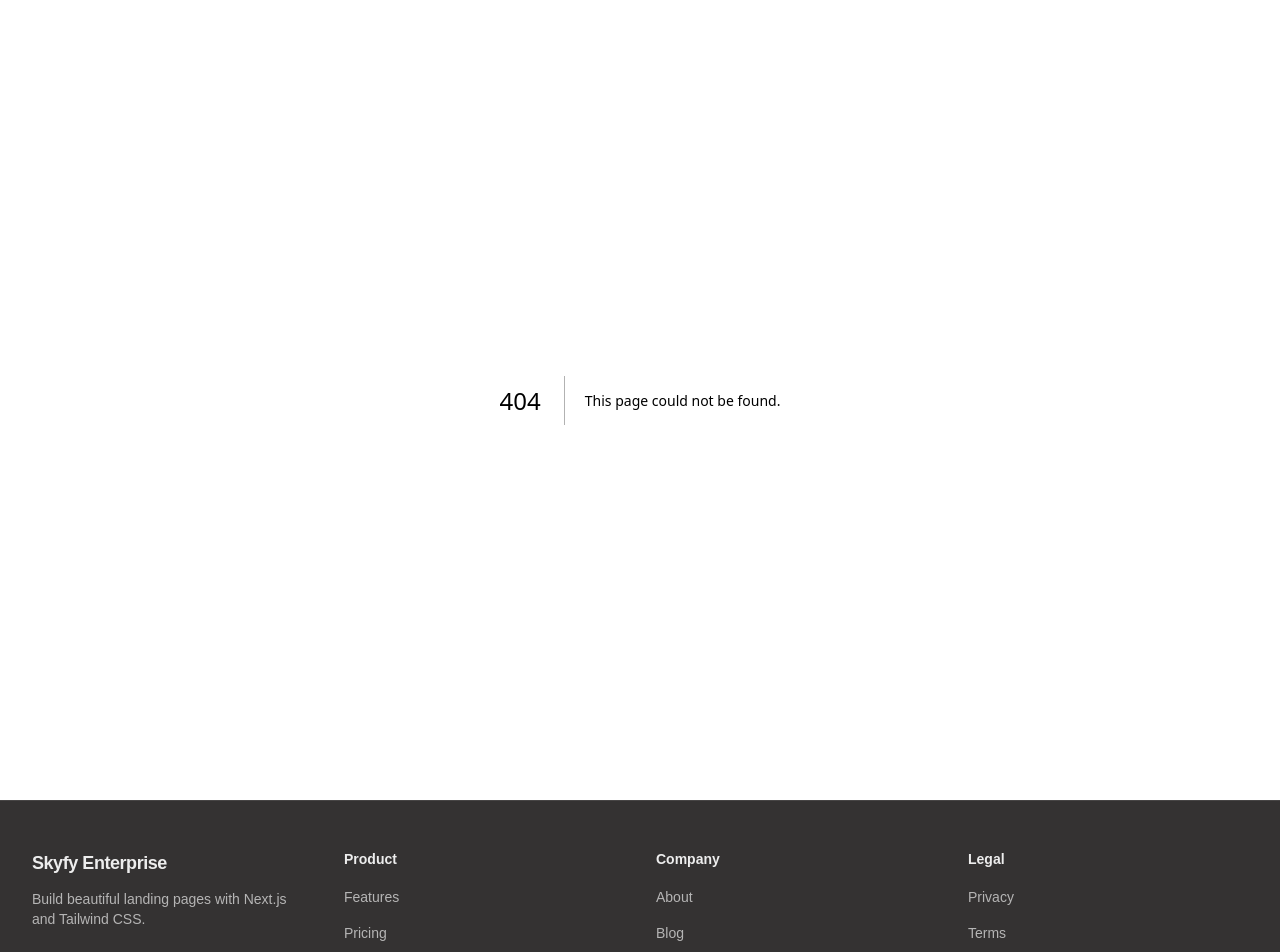
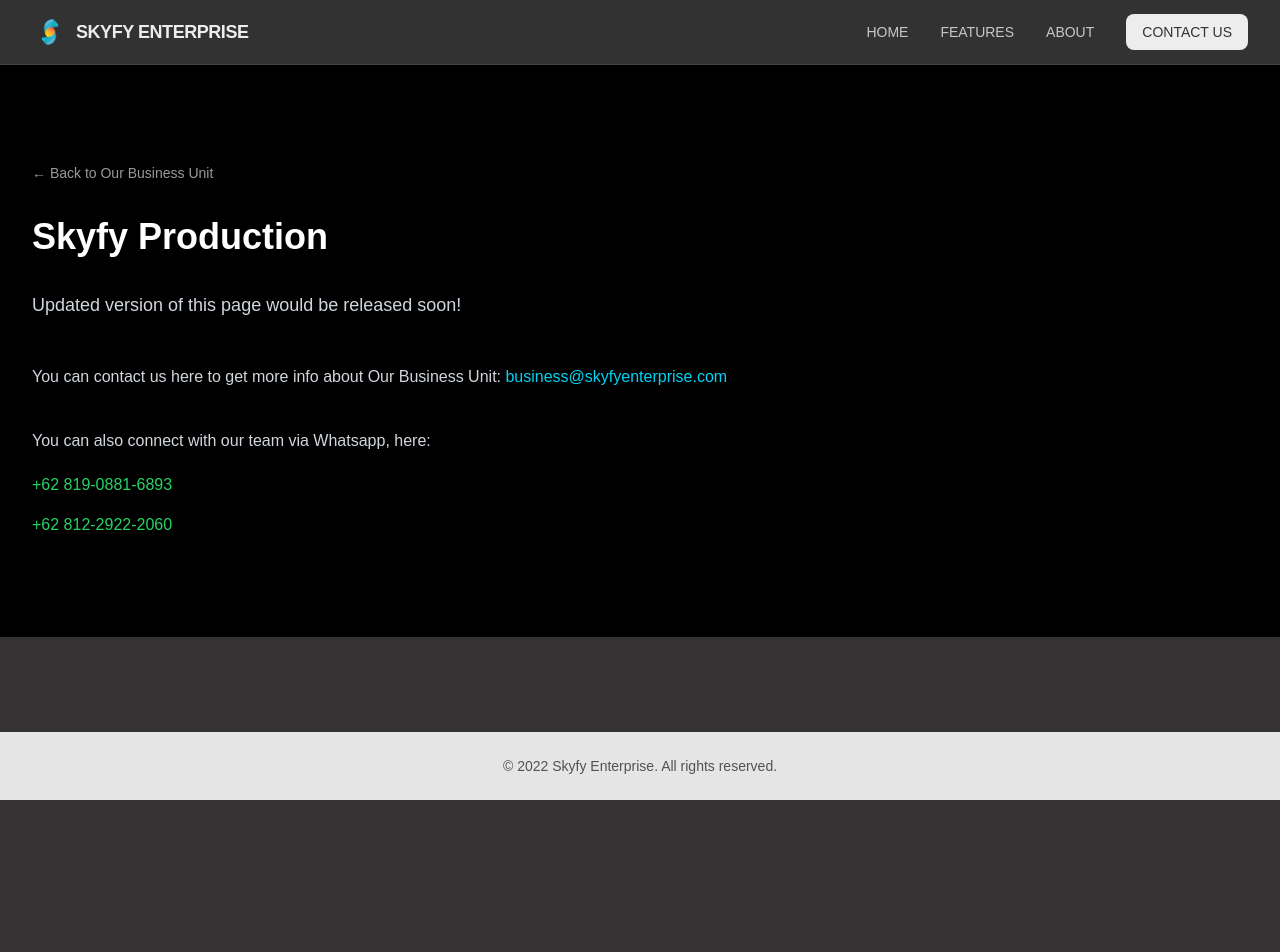
Before and after one commit to khafidhkayyis/landing-page, a Next.js app: page /business/production in a window 1280 px wide. Before the commit this address had no page. Shown: the top 952 px of the page. After the commit the page ends 800 px from the top, so only its background shows below. Built offline with nearby package versions, Linux system fonts and the light colour scheme.

Commit message:
update: content fase 1

```diff
--- /dev/null
+++ b/src/app/business/[slug]/page.tsx
@@ -0,0 +1,83 @@
+import Link from "next/link";
+import { notFound } from "next/navigation";
+
+import { Container, Navbar } from "@/components/layout";
+import { businessContact, getBrandBySlug, brands } from "@/config/brands";
+
+type BusinessUnitPageProps = {
+  params: Promise<{ slug: string }>;
+};
+
+export function generateStaticParams() {
+  return brands.map((brand) => ({ slug: brand.slug }));
+}
+
+export async function generateMetadata({ params }: BusinessUnitPageProps) {
+  const { slug } = await params;
+  const brand = getBrandBySlug(slug);
+  if (!brand) {
+    return { title: "Business Unit" };
+  }
+  return { title: brand.title };
+}
+
+export default async function BusinessUnitPage({ params }: BusinessUnitPageProps) {
+  const { slug } = await params;
+  const brand = getBrandBySlug(slug);
+
+  if (!brand) {
+    notFound();
+  }
+
+  return (
+    <>
+      <Navbar />
+      <main className="min-h-[70vh] bg-black py-16 text-white lg:py-24">
+        <Container className="max-w-2xl">
+          <Link
+            href="/#brands"
+            className="text-sm text-white/60 transition-colors hover:text-white"
+          >
+            ← Back to Our Business Unit
+          </Link>
+
+          <h1 className="mt-8 text-3xl font-bold sm:text-4xl">{brand.title}</h1>
+
+          <p className="mt-8 text-lg leading-8 text-gray-300">
+            Updated version of this page would be released soon!
+          </p>
+
+          <div className="mt-10 space-y-8 text-base leading-8 text-gray-300">
+            <p>
+              You can contact us here to get more info about Our Business Unit:{" "}
+              <a
+                href={`mailto:${businessContact.email}`}
+                className="font-medium text-cyan-400 transition-colors hover:text-cyan-300"
+              >
+                {businessContact.email}
+              </a>
+            </p>
+
+            <div>
+              <p>You can also connect with our team via Whatsapp, here:</p>
+              <ul className="mt-3 space-y-2">
+                {businessContact.whatsapp.map((number) => (
+                  <li key={number.href}>
+                    <a
+                      href={number.href}
+                      target="_blank"
+                      rel="noopener noreferrer"
+                      className="font-medium text-[#25D366] transition-colors hover:text-[#20bd5a]"
+                    >
+                      {number.label}
+                    </a>
+                  </li>
+                ))}
+              </ul>
+            </div>
+          </div>
+        </Container>
+      </main>
+    </>
+  );
+}
--- a/src/app/layout.tsx
+++ b/src/app/layout.tsx
@@ -32,7 +32,7 @@
   return (
     <html
       lang="en"
-      className={`${geistSans.variable} ${geistMono.variable} h-full antialiased`}
+      className={`${geistSans.variable} ${geistMono.variable} h-full scroll-smooth antialiased`}
     >
       <body className="flex min-h-full flex-col">
         <main className="flex-1">{children}</main>
--- a/src/components/layout/Footer.tsx
+++ b/src/components/layout/Footer.tsx
@@ -1,55 +1,13 @@
-import Link from "next/link";
-
-import { footerLinkGroups, siteConfig } from "@/config/site";
-
-import { Container } from "./Container";
+import { siteConfig } from "@/config/site";
 
 export function Footer() {
   const currentYear = 2022;
 
   return (
-    <footer className="border-t border-foreground/10 bg-background">
-      <Container className="py-12">
-        <div className="grid gap-8 sm:grid-cols-2 lg:grid-cols-4">
-          <div className="sm:col-span-2 lg:col-span-1">
-            <Link
-              href="/"
-              className="text-lg font-semibold tracking-tight text-foreground"
-            >
-              {siteConfig.name}
-            </Link>
-            <p className="mt-3 max-w-xs text-sm text-foreground/70">
-              {siteConfig.description}
-            </p>
-          </div>
-
-          {footerLinkGroups.map((group) => (
-            <div key={group.title}>
-              <h3 className="text-sm font-semibold text-foreground">
-                {group.title}
-              </h3>
-              <ul className="mt-4 space-y-3">
-                {group.links.map((link) => (
-                  <li key={link.href}>
-                    <Link
-                      href={link.href}
-                      className="text-sm text-foreground/70 transition-colors hover:text-foreground"
-                    >
-                      {link.label}
-                    </Link>
-                  </li>
-                ))}
-              </ul>
-            </div>
-          ))}
-        </div>
-
-        <div className="mt-12 border-t border-foreground/10 pt-8">
-          <p className="text-center text-sm text-foreground/60">
-            &copy; {currentYear} {siteConfig.name}. All rights reserved.
-          </p>
-        </div>
-      </Container>
+    <footer className="bg-neutral-200 py-6">
+      <p className="text-center text-sm text-neutral-600">
+        &copy; {currentYear} {siteConfig.name}. All rights reserved.
+      </p>
     </footer>
   );
 }
--- a/src/components/sections/AboutSection.tsx
+++ b/src/components/sections/AboutSection.tsx
@@ -42,17 +42,10 @@
               About Skyfy Enterprise
             </h2>
             <p className="mb-8 text-base font-bold leading-8 text-gray-300 sm:text-lg">
-              Our goal is to make it as easy as possible for you to walk away
-              with the solution that suits your needs perfectly.
+              Technology. Infrastructure. Creativity.
             </p>
             <p className="leading-8 text-gray-400">
-              Lorem ipsum dolor sit amet, consectetur adipiscing elit, sed do
-              eiusmod tempor incididunt ut labore et dolore magna aliqua. Ut
-              enim ad minim veniam, quis nostrud exercitation ullamco laboris
-              nisi ut aliquip ex ea commodo consequat. Duis aute irure dolor in
-              reprehenderit in voluptate velit esse cillum dolore eu fugiat
-              nulla pariatur. Excepteur sint occaecat cupidatat non proident,
-              sunt in culpa qui officia deserunt mollit anim id est laborum.
+              Since 2022, Skyfy Enterprise has been helping organizations unlock new opportunities through technology and creativity. We believe every business deserves solutions that are practical, scalable, and built around real challenges. Through our three business units, we deliver integrated capabilities in software development, IT infrastructure and automation, and creative production—working together to help businesses build smarter, operate better, and grow with confidence.
             </p>
 
             {/* Divider */}
--- a/src/components/sections/Aboutus.tsx
+++ b/src/components/sections/Aboutus.tsx
@@ -1,19 +1,20 @@
 import { Container } from "@/components/layout";
 import { testimonials, type Testimonial } from "@/config/testimonials";
 
-function TestimonialCard({ name, role, quote, initials }: Testimonial) {
+function TestimonialCard({ name, position, company, quote, initials }: Testimonial) {
   return (
     <article className="w-[300px] shrink-0 rounded-2xl bg-[#333333] p-6 sm:w-[340px] sm:p-7 lg:w-[380px]">
-      <div className="mb-5 flex items-center gap-4">
+      <div className="mb-5 flex items-start gap-4">
         <div className="flex size-12 shrink-0 items-center justify-center rounded-full bg-[#555555] text-sm font-semibold text-white">
           {initials}
         </div>
-        <div>
+        <div className="min-w-0">
           <h3 className="text-base font-bold text-white sm:text-lg">{name}</h3>
-          <p className="text-sm text-gray-400">{role}</p>
+          <p className="text-sm text-gray-400">{position}</p>
+          <p className="text-xs text-gray-500">{company}</p>
         </div>
       </div>
-      <p className="text-sm leading-7 text-gray-400">{quote}</p>
+      <p className="text-sm leading-7 text-gray-400">&ldquo;{quote}&rdquo;</p>
     </article>
   );
 }
--- a/src/components/sections/BranchSection.tsx
+++ b/src/components/sections/BranchSection.tsx
@@ -29,7 +29,7 @@
               href={href}
               className="relative z-10 rounded-full bg-[#F26522] px-5 py-2 text-[11px] font-semibold uppercase tracking-[0.15em] text-white transition-colors hover:bg-[#ff7a33] sm:px-6 sm:text-xs"
             >
-              Visit Website
+              Visit Page
             </Link>
           </div>
         </div>
--- a/src/components/sections/HeroSection.tsx
+++ b/src/components/sections/HeroSection.tsx
@@ -22,25 +22,22 @@
 
       <div className="relative z-10 flex min-h-[70vh] flex-col">
         <Navbar variant="transparent" />
-        <Container className="flex flex-1 flex-col items-center lg:items-start justify-center text-center">
-          <h1 className="max-w-4xl text-4xl font-bold tracking-tight text-white sm:text-5xl lg:text-6xl">
-            Unleash Your
-          </h1>
+        <Container className="flex flex-1 flex-col items-center lg:items-start justify-center text-start">
           <h2 className="text-4xl font-bold tracking-tight text-white sm:text-5xl lg:text-6xl">
-            Hidden Potential
+            Empowering Growth Through Innovation
           </h2>
           <p className="mt-6 max-w-2xl text-lg text-white/80 sm:text-xl">
-            Transform Ideas into Impactful Tech Solutions
+            One ecosystem to help your business build smarter, operate better, and create meaningful experiences.
           </p>
           <div className="mt-10 flex flex-row gap-4 lg:flex-col">
             <Link
-              href="/get-started"
+              href="#contact"
               className="rounded-lg bg-cyan-500 border border-white/30 px-8 py-3 text-sm font-semibold text-white transition-colors hover:bg-white/10"
             >
               Contact Us
             </Link>
             <Link
-              href="#features"
+              href="#brands"
               className="rounded-lg bg-[#EC530C] border border-white/30 px-8 py-3 text-sm font-semibold text-white transition-colors hover:bg-white/10"
             >
               Learn More
--- a/src/config/brands.ts
+++ b/src/config/brands.ts
@@ -1,23 +1,39 @@
 export type Brand = {
   image: string;
   title: string;
+  slug: string;
   href: string;
 };
 
+export const businessContact = {
+  email: "business@skyfyenterprise.com",
+  whatsapp: [
+    { label: "+62 819-0881-6893", href: "https://wa.me/6281908816893" },
+    { label: "+62 812-2922-2060", href: "https://wa.me/6281229222060" },
+  ],
+} as const;
+
 export const brands: Brand[] = [
   {
-    image: "/images/brands/studio.png",
+    image: "/images/skyfy-logo.png",
     title: "Skyfy Studio",
-    href: "#",
+    slug: "studio",
+    href: "/business/studio",
   },
   {
-    image: "/images/brands/technology.png",
+    image: "/images/skyfy-logo.png",
     title: "Skyfy Technology",
-    href: "#",
+    slug: "technology",
+    href: "/business/technology",
   },
   {
-    image: "/images/brands/production.png",
+    image: "/images/skyfy-logo.png",
     title: "Skyfy Production",
-    href: "#",
+    slug: "production",
+    href: "/business/production",
   },
 ];
+
+export function getBrandBySlug(slug: string): Brand | undefined {
+  return brands.find((brand) => brand.slug === slug);
+}
--- a/src/config/contact.ts
+++ b/src/config/contact.ts
@@ -1,9 +1,9 @@
 export const contactInfo = {
   title: "Get in Touch with Us",
   description:
-    "Lorem ipsum dolor sit amet, consectetur adipiscing elit, sed do eiusmod tempor incididunt ut labore et dolore magna aliqua. Ut enim ad minim veniam, quis nostrud exercitation ullamco laboris.",
-  phone: "+62 82 343 4453 399",
-  email: "email@email.com",
-  location: "Jakarta",
+    "Have a question, suggestion, or business inquiry? We'd love to hear from you. Get in touch using the contact form or through our contact details, and our team will respond promptly.",
+  phone: "+62 819-0881-6893   |   +62 812-2922-2060",
+  email: "business@skyfyenterprise.com",
+  location: "Tangerang, Indonesia",
   whatsapp: "628234344453399",
 };
--- a/src/config/testimonials.ts
+++ b/src/config/testimonials.ts
@@ -1,37 +1,54 @@
 export type Testimonial = {
   name: string;
-  role: string;
+  position: string;
+  company: string;
   quote: string;
   initials: string;
 };
 
 export const testimonials: Testimonial[] = [
   {
-    name: "Daniel Teguh",
-    role: "CEO at Company",
-    initials: "DT",
-    quote:
-      "Lorem ipsum dolor sit amet, consectetur adipiscing elit, sed do eiusmod tempor incididunt ut labore et dolore magna aliqua. Ut enim ad minim veniam, quis nostrud exercitation ullamco laboris nisi ut aliquip ex ea commodo consequat.",
+    name: "Mego",
+    position: "Staff",
+    company: "Honda Jakarta Center",
+    initials: "M",
+    quote: "Good response and responsive to client requests.",
   },
   {
-    name: "Maria Ananta",
-    role: "CEO at Company",
-    initials: "MA",
+    name: "Eko Ralesiya",
+    position: "IT Section Head",
+    company: "Akebono Brake Astra Indonesia",
+    initials: "ER",
     quote:
-      "Lorem ipsum dolor sit amet, consectetur adipiscing elit, sed do eiusmod tempor incididunt ut labore et dolore magna aliqua. Ut enim ad minim veniam, quis nostrud exercitation ullamco laboris nisi ut aliquip ex ea commodo consequat.",
+      "Our experience has been very positive. Their team is professional and their services have significantly improved our outcomes",
   },
   {
-    name: "Rizky Pratama",
-    role: "Director at Company",
-    initials: "RP",
+    name: "Gregory Kurnia",
+    position: "CEO",
+    company: "DEUS Human Capital Services",
+    initials: "GK",
     quote:
-      "Lorem ipsum dolor sit amet, consectetur adipiscing elit, sed do eiusmod tempor incididunt ut labore et dolore magna aliqua. Ut enim ad minim veniam, quis nostrud exercitation ullamco laboris nisi ut aliquip ex ea commodo consequat.",
+      "I had a good experience working with Skyfy on my gamification project. The team was communicative and understood our expectations. Wishing all the best for Skyfy",
   },
   {
-    name: "Siti Rahayu",
-    role: "Manager at Company",
-    initials: "SR",
-    quote:
-      "Lorem ipsum dolor sit amet, consectetur adipiscing elit, sed do eiusmod tempor incididunt ut labore et dolore magna aliqua. Ut enim ad minim veniam, quis nostrud exercitation ullamco laboris nisi ut aliquip ex ea commodo consequat.",
+    name: "Ridho Renata Rizkyafrian Triyanto",
+    position: "Supervisor",
+    company: "PT. Astra Otoparts Divisi Nusametal",
+    initials: "RR",
+    quote: "Flexibility and commitment.",
+  },
+  {
+    name: "Andri",
+    position: "Corp IT Manager",
+    company: "PT. Parador Management International",
+    initials: "A",
+    quote: "Good partner.",
+  },
+  {
+    name: "Emir Nizar",
+    position: "IT Solution Head",
+    company: "PT Infosys Solusi Terpadu",
+    initials: "EN",
+    quote: "Good quality and post marketing.",
   },
 ];
```
Also changed, not shown: public/images/skyfy-business-icon.png (added).
